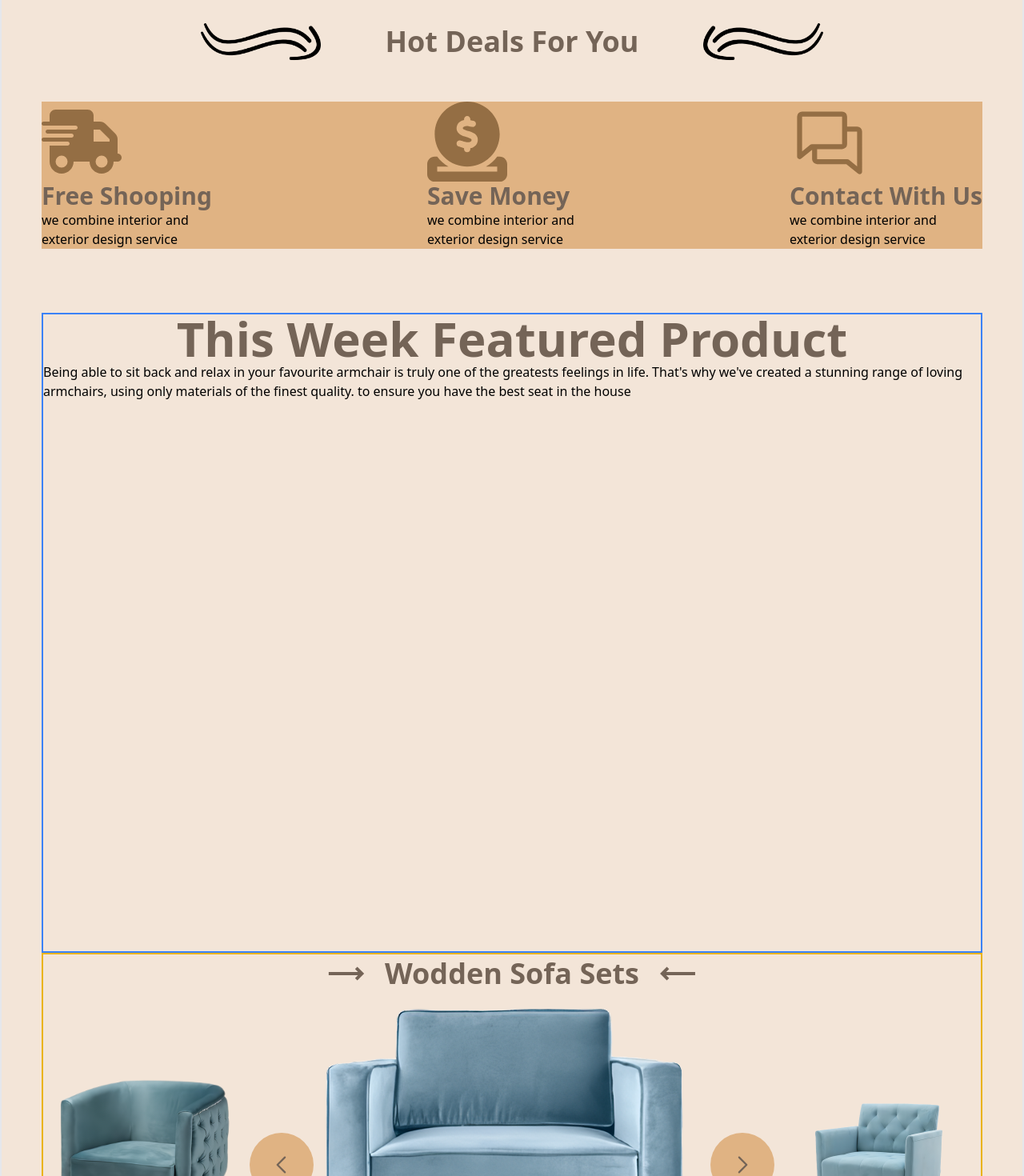
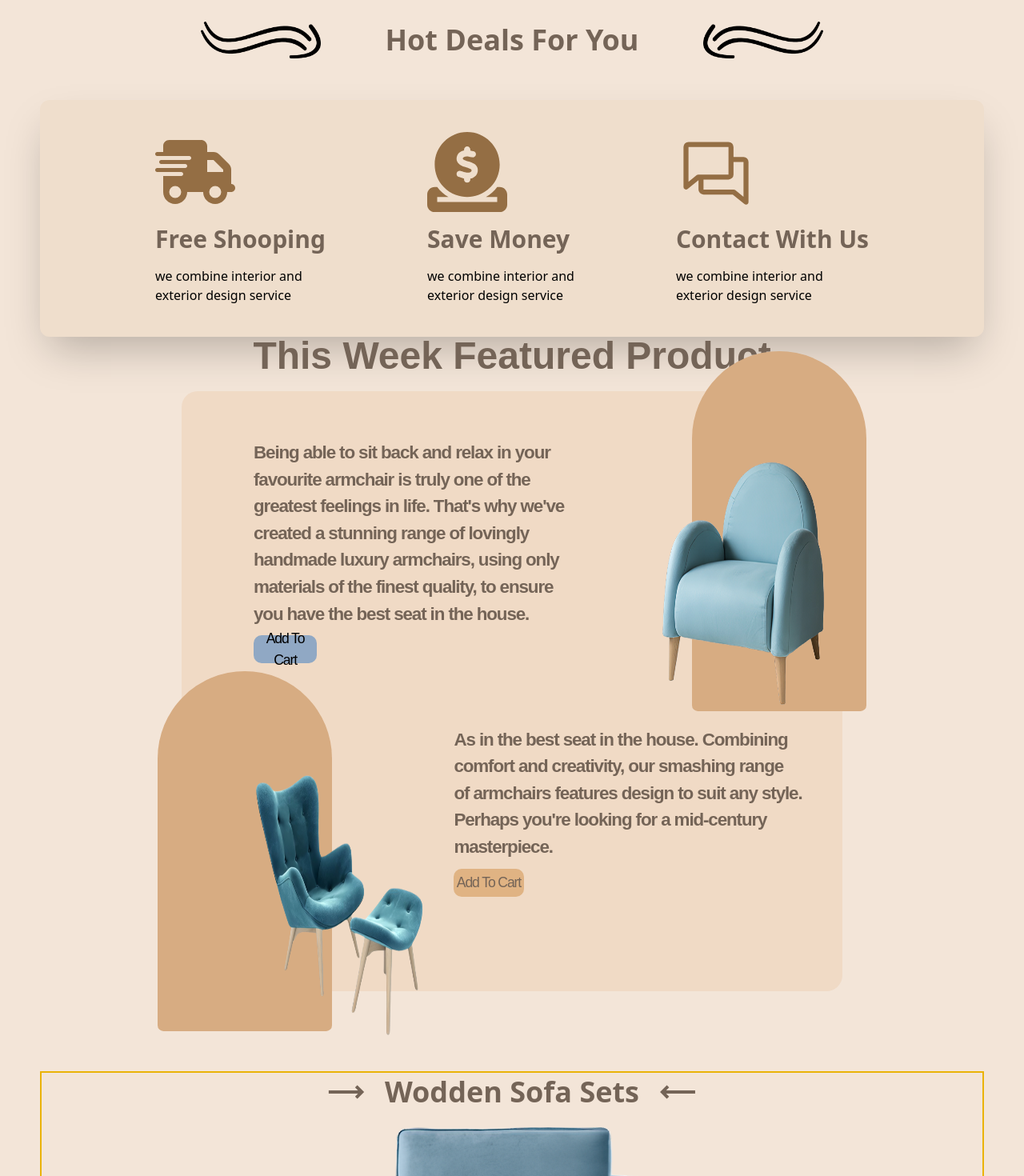
Before and after one commit to Aldyfaisal80/T10-furniture-store, a React (Vite) app: page / in a window 1280 px wide. Shown: the part 900-2370 px from the top of the page at 80% size. Built offline with nearby package versions, Linux system fonts and the light colour scheme.

Commit message:
message: Mofigied on files : add new footer • modified:   src/components/fragments/Content. • modified:   src/components/fragments/Footer. • modified:   src/components/layouts/MainLayouts.jsx

```diff
--- a/src/components/fragments/Content.jsx
+++ b/src/components/fragments/Content.jsx
@@ -1,6 +1,8 @@
 import HeaderImg from "../../../public/assets/images/header1.png"
 import ArrowLeft from "../../../public/assets/images/arrow left.png"
 import ArrowRight from "../../../public/assets/images/arrow right.png"
+import vh2ChairDisplay from "../../../public/assets/images/chair 1.png"
+import vh2ChairDisplay2 from "../../../public/assets/images/chair 2.png"
 import vh3Chair0 from "../../../public/assets/images/display chair 0.png"
 import vh3Chair1 from "../../../public/assets/images/display chair 1.png"
 import vh3Chair2 from "../../../public/assets/images/display chair 2.png"
@@ -28,7 +30,7 @@ import { BsPlusCircleFill } from "react-icons/bs";
 export default function Content() {
     return (
         <div>
-            <div className="w-full h-screen flex relative">
+            <div className="w-full min-h-screen flex relative">
                 <div className="font-Poppins border-2 whitespace flex flex-col gap-4">
                     <div className="text-font-color text-9xl font-bold leading-snug">
                         <span className="text-justify">Modern <br /> Furniture</span>
@@ -40,38 +42,65 @@ export default function Content() {
                         <button className="bg-primary-brown px-4 py-2 rounded-lg">Read More</button>
                     </div>
                 </div>
-                <img src={HeaderImg} className="absolute right-0 mr-[-54px] w-[1500px]" alt="" />
+                <img src={HeaderImg} className="absolute right-0 w-[1300px]" alt="" />
             </div>
             <div className="flex items-center justify-center gap-20 w-full text-font-color">
                 <div><img src={ArrowRight} className="w-[150px]" alt="" /></div>
                 <span className="text-4xl font-bold">Hot Deals For You</span>
                 <div><img src={ArrowLeft} className="w-[150px]" alt="" /></div>
             </div>
-            <div className="flex items-center justify-between bg-primary-brown">
-                <div className="flex flex-col">
-                    <FaTruckFast size={100} className="text-icon-color"/>
+            <div className="flex items-center justify-between bg-bg-card px-36 py-10 rounded-xl shadow-2xl">
+                <div className="flex flex-col gap-4">
+                    <FaTruckFast size={100} className="text-icon-color" />
                     <h1 className="text-3xl text-font-color font-bold">Free Shooping</h1>
                     <span>we combine interior and <br /> exterior design service</span>
                 </div>
-                <div className="flex flex-col">
-                    <FaCircleDollarToSlot size={100} className="text-icon-color"/>
+                <div className="flex flex-col gap-4">
+                    <FaCircleDollarToSlot size={100} className="text-icon-color" />
                     <h1 className="text-3xl text-font-color font-bold">Save Money</h1>
                     <span>we combine interior and <br /> exterior design service</span>
                 </div>
-                <div className="flex flex-col">
-                    <PiChats size={100} className="text-icon-color"/>
+                <div className="flex flex-col gap-4">
+                    <PiChats size={100} className="text-icon-color" />
                     <h1 className="text-3xl text-font-color font-bold">Contact With Us</h1>
                     <span>we combine interior and <br /> exterior design service</span>
                 </div>
             </div>
-            <div className="w-full h-screen border-2 border-blue-500 mt-20">
-                <div className="text-font-color text-6xl font-bold flex items-center justify-center">
-                    <span>This Week Featured Product</span>
+            {/* 2vh */}
+            <div className="w-full min-h-screen flex justify-center items-center flex-col gap-[20px] font-Poppins mb-[100px]">
+                <div className="w-full flex justify-center">
+                    <h1 className="text-font-color font-bold text-5xl">This Week Featured Product</h1>
                 </div>
-                <div>
-                    <div>
-                        <div>
-                            <span>Being able to sit back and relax in your favourite armchair is truly one of the greatests feelings in life. That's why we've created a stunning range of loving armchairs, using only materials of the finest quality. to ensure you have the best seat in the house</span>
+                <div className="w-[70%] px-[50px] bg-[#F0DAC5] rounded-[20px] text-[1.4rem] tracking-tighter ">
+                    <div className="w-full flex items-center justify-between">
+                        <div className="w-[60%] pl-10 flex flex-col gap-[10px]">
+                            <p className="text-font-color font-bold">
+                                Being able to sit back and relax in your favourite armchair is
+                                truly one of the greatest feelings in life. That&apos;s why we&apos;ve
+                                created a stunning range of lovingly handmade luxury armchairs,
+                                using only materials of the finest quality, to ensure you have
+                                the best seat in the house.
+                            </p>
+
+                            <button className="w-[20%] h-[35px] rounded-[10px] bg-primary-blue text-[1.1rem]  flex items-center justify-center"><a href="#">Add To Cart</a></button>
+                        </div>
+                        <div className="w-[30%] h-[450px] relative rounded-b-[20px] rounded-t-[300px] mt-[-50px] mr-[-80px] bg-[#D7AC82]">
+                            <img src={vh2ChairDisplay} alt="" className="w-[320px] h-[320px] absolute bottom-0 left-[-40px]" />
+                        </div>
+                    </div>
+                    <div className="w-full flex items-center justify-between mt-[-100px] ">
+                        <div className="w-[30%] h-[450px] relative rounded-b-[20px] rounded-t-[300px] ml-[-80px] bg-[#D7AC82] bottom-[-50px]">
+                            <img src={vh2ChairDisplay2} alt="" className="w-[400px] h-[400px] absolute bottom-[-20px] right-[-120px]" />
+                        </div>
+                        <div className="w-[60%] flex flex-col gap-[10px]">
+                            <p className="text-font-color font-bold">
+                                As in the best seat in the house. Combining comfort and
+                                creativity, our smashing range of armchairs features design to
+                                suit any style. Perhaps you&apos;re looking for a mid-century
+                                masterpiece.
+                            </p>
+
+                            <button className="w-[20%] h-[35px] rounded-[10px] bg-primary-brown text-[1.1rem] text-font-color flex items-center justify-center"><a href="#">Add To Cart</a></button>
                         </div>
                     </div>
                 </div>
--- a/src/components/fragments/Footer.jsx
+++ b/src/components/fragments/Footer.jsx
@@ -1,7 +1,45 @@
+import { FaFacebookF, FaTwitter , FaLinkedinIn } from "react-icons/fa";
+
 export default function Footer() {
   return (
-    <div>
-        <h1>Footer</h1>
+    <div className="w-full px-24 py-7 bg-primary-brown">
+        <footer className="flex justify-between ">
+          <div className="">
+            <ul className="flex flex-col gap-2">
+              <li className="font-bold text-font-color text-[2rem]">Other Info</li>
+              <li className="text-[1.1rem] font-medium">Terms & Conditions</li>
+              <li className="text-[1.1rem] font-medium">Privacy Policy</li>
+              <li className="text-[1.1rem] font-medium">Licence</li>
+            </ul>
+          </div>
+          <div className="">
+            <ul className="flex flex-col gap-2">
+              <li className="font-bold text-font-color text-[2rem]">Media</li>
+              <li className="text-[1.1rem] font-medium">Blogs</li>
+              <li className="text-[1.1rem] font-medium">Photo galery</li>
+              <li className="text-[1.1rem] font-medium">Lastest News</li>
+            </ul>
+          </div>
+          <div className="">
+            <ul className="flex flex-col gap-2">
+              <li className="font-bold text-font-color text-[2rem]">Company</li>
+              <li className="text-[1.1rem] font-medium">About us</li>
+              <li className="text-[1.1rem] font-medium">Careers</li>
+              <li className="text-[1.1rem] font-medium">Services</li>
+            </ul>
+          </div>
+          <div className="">
+            <ul className="flex flex-col gap-2">
+              <li className="font-bold text-font-color text-[2rem]">Be social</li>
+              <li className="text-[1.1rem] font-medium flex items-center gap-2"><FaFacebookF />Facebook</li>
+              <li className="text-[1.1rem] font-medium flex items-center gap-2"><FaTwitter />Twitter</li>
+              <li className="text-[1.1rem] font-medium flex items-center gap-2"><FaLinkedinIn />Linkedin</li>
+            </ul>
+          </div>
+        </footer>
+        <div className="flex justify-center mt-10 text-[1.1rem] font-medium">
+        <span>Copyright © 2022. All Rights Reserved</span>
+        </div>
     </div>
   )
 }
--- a/src/components/layouts/MainLayouts.jsx
+++ b/src/components/layouts/MainLayouts.jsx
@@ -4,11 +4,11 @@ import Navbar from "../fragments/Navbar";
 
 export default function MainLayouts() {
     return (
-        <div className="px-[50px] border-2 bg-primary-bg">
-            <div className="w-full">
+        <div className="bg-primary-bg">
+            <div className="w-full px-[50px]">
                 <Navbar />
             </div>
-            <div className="w-full">
+            <div className="w-full px-[50px]">
                 <Content />
             </div>
             <div className="w-full">
```
Also changed, not shown: public/assets/images/chair 1.png.
